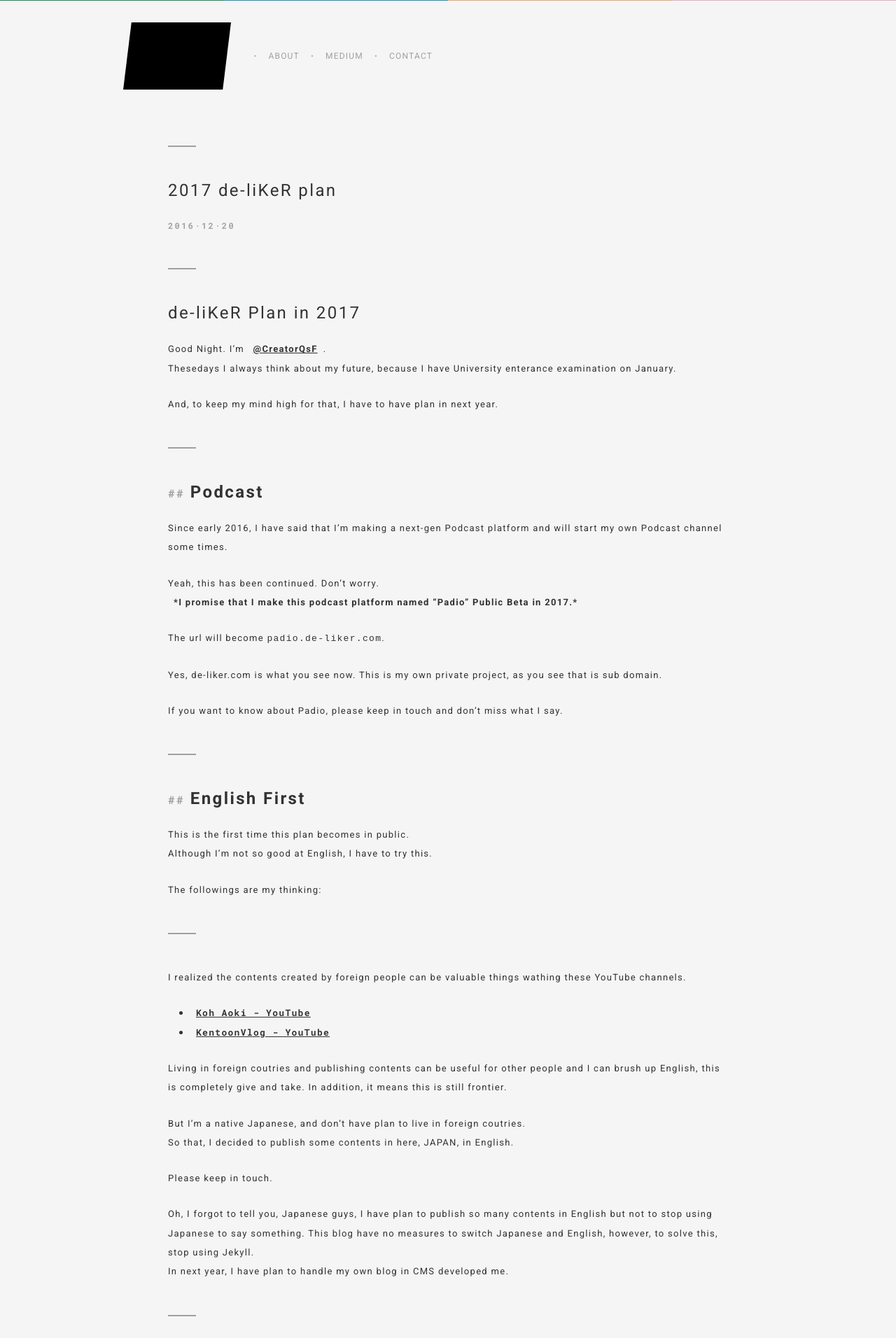
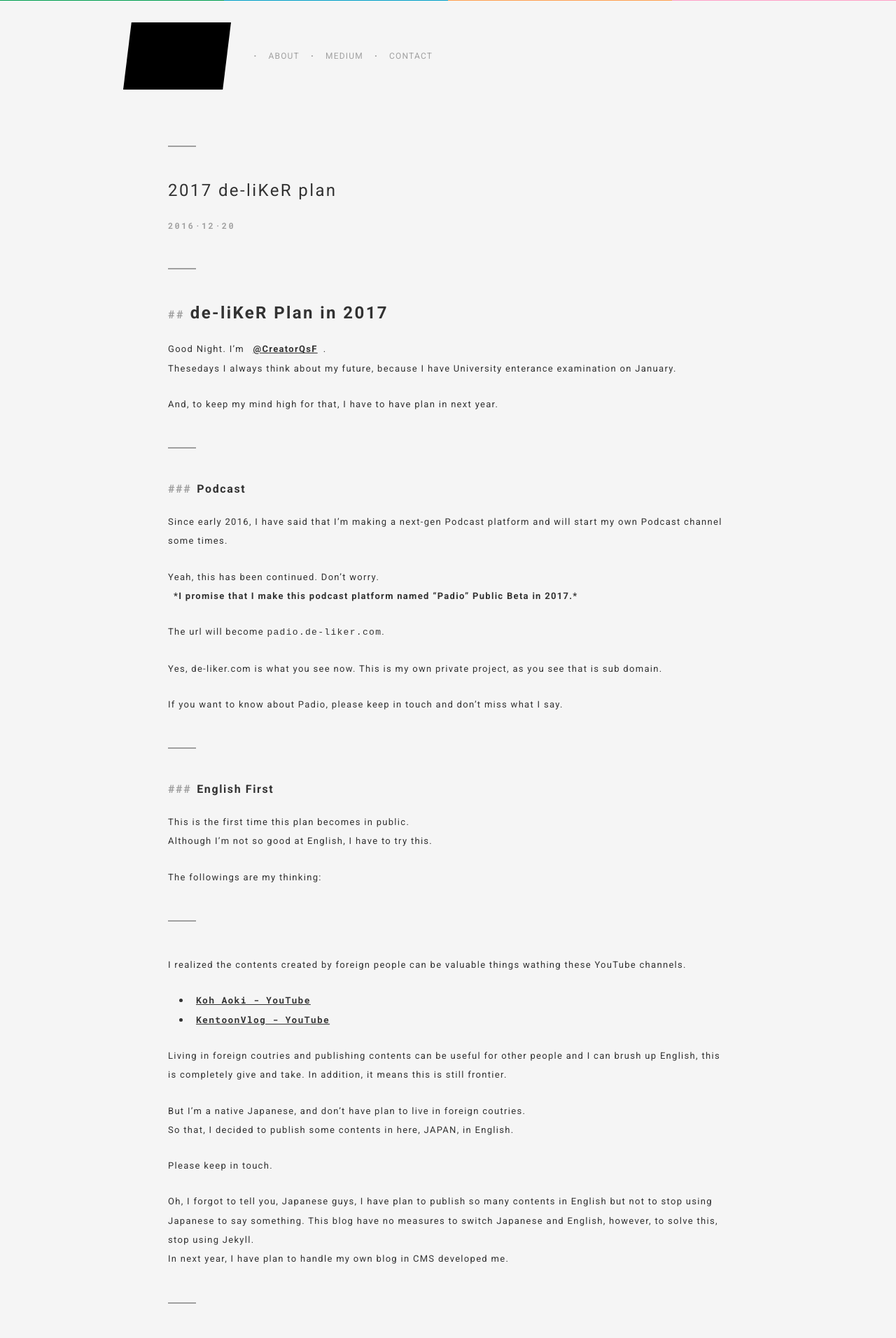
Before and after one commit to CreatorQsF/creatorqsf.github.io, a Jekyll site: the page built from _posts/2016-12-20-plan-2017.md, in a window 1280 px wide. Shown: the top 1912 px of the page at 70% size. Built offline with Jekyll 4.4.1, drawn with Linux system fonts in a browser that asks for light colours; some web fonts are replaced.

Commit message:
Fix <h1> to <h2>, <h2> to <h3>

```diff
--- a/_posts/2016-12-20-plan-2017.md
+++ b/_posts/2016-12-20-plan-2017.md
@@ -3,7 +3,7 @@ layout: default
 title: "2017 de-liKeR plan"
 ---
 
-# de-liKeR Plan in 2017
+## de-liKeR Plan in 2017
 
 Good Night. I'm [@CreatorQsF](https://de-liker.com/about.html).
 Thesedays I always think about my future, because I have University enterance examination on January.
@@ -12,7 +12,7 @@ And, to keep my mind high for that, I have to have plan in next year.
 
 ---
 
-## Podcast
+### Podcast
 
 Since early 2016, I have said that I'm making a next-gen Podcast platform and will start my own Podcast channel some times.
 
@@ -27,7 +27,7 @@ If you want to know about Padio, please keep in touch and don't miss what I say.
 
 ---
 
-## English First
+### English First
 
 This is the first time this plan becomes in public.
 Although I'm not so good at English, I have to try this.
@@ -54,13 +54,13 @@ In next year, I have plan to handle my own blog in CMS developed me.
 
 ---
 
-## Handle My Own Blog In My Own Server
+### Handle My Own Blog In My Own Server
 
 To see why I'd like to do this, please read the last parts of previous section.
 
 ---
 
-# At The End
+## At The End
 
 Please keeo in touch with me and my domain `de-liker.com` as private projects, brand, and blog.
 
```
